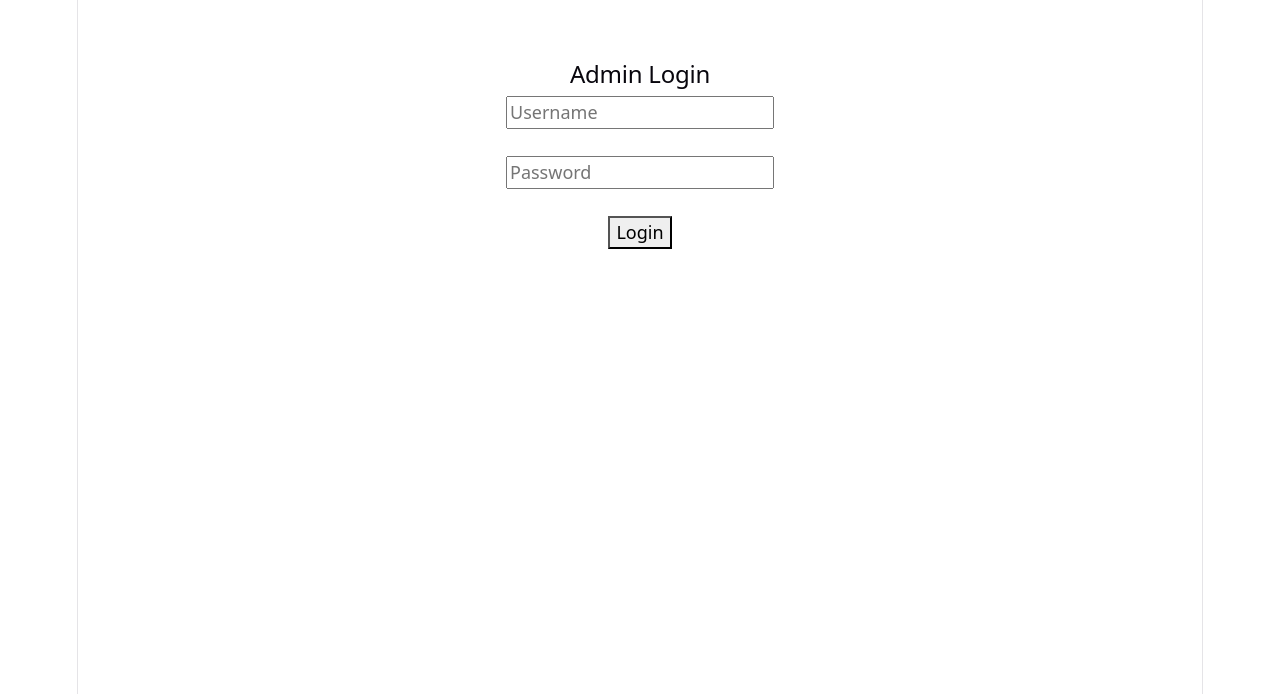
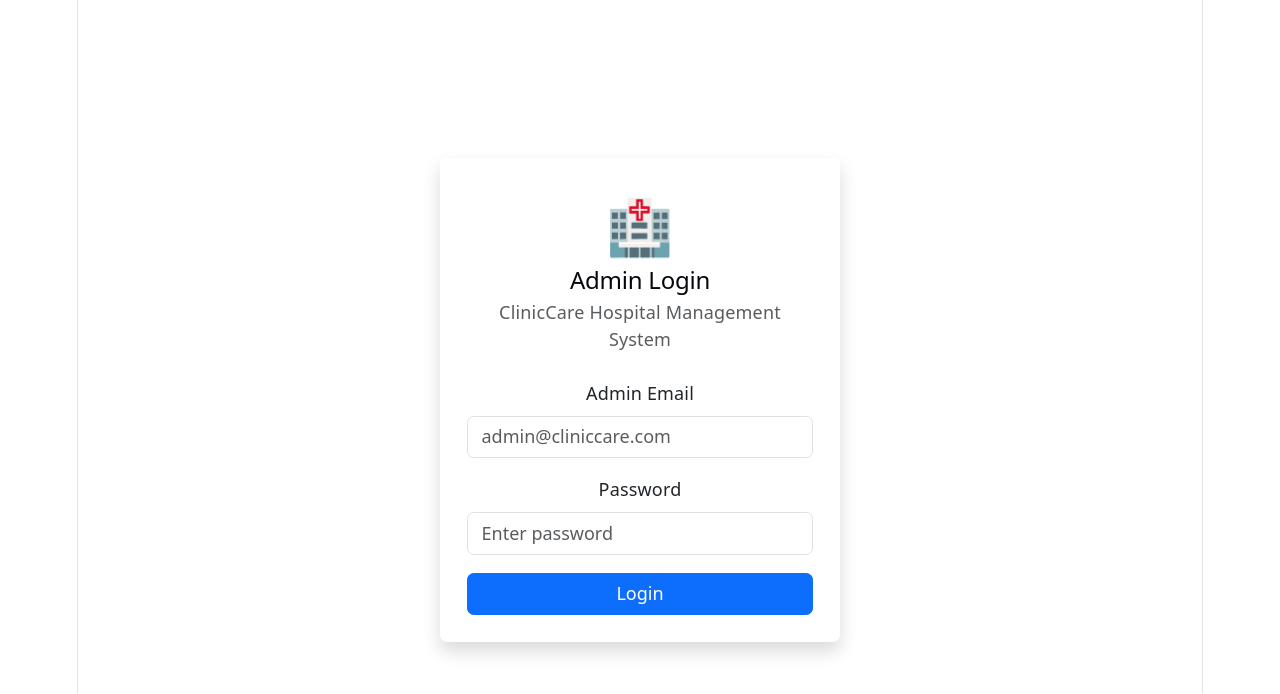
Before and after one commit to Myakubusani/clinic-appointment-system, a React (Vite) app in the folder client/: page /admin-login in a window 1280 px wide. Shown: the top 694 px of the page. Built offline with nearby package versions, Linux system fonts and the light colour scheme.

Commit message:
Fix admin login authentication

```diff
--- a/client/src/pages/AdminLogin.jsx
+++ b/client/src/pages/AdminLogin.jsx
@@ -1,53 +1,122 @@
 import { useState } from "react";
 import { useNavigate } from "react-router-dom";
+import API from "../services/api";
 
 function AdminLogin() {
-  const [username, setUsername] = useState("");
+  const [email, setEmail] = useState("");
   const [password, setPassword] = useState("");
+  const [loading, setLoading] = useState(false);
 
   const navigate = useNavigate();
 
-  const handleLogin = (e) => {
+  const handleLogin = async (e) => {
     e.preventDefault();
 
-    // Default Admin Login
-    if (username === "admin" && password === "admin123") {
+    try {
+      setLoading(true);
+
+      const response = await API.post("/auth/login", {
+        email: email.trim(),
+        password,
+      });
+
+      const { token, role, user } = response.data;
+
+      // Make sure this is actually an admin account
+      if (role !== "admin") {
+        alert("This account does not have administrator access.");
+        return;
+      }
+
+      // Save authentication information
+      localStorage.setItem("token", token);
+      localStorage.setItem("role", role);
+      localStorage.setItem("user", JSON.stringify(user));
+
+      // Keep compatibility with existing code
       localStorage.setItem("admin", "true");
-      navigate("/admin");
-    } else {
-      alert("Invalid Admin Credentials");
+
+      // Go to Admin Dashboard
+      navigate("/admin", { replace: true });
+
+    } catch (error) {
+      console.error("Admin login error:", error);
+
+      const message =
+        error.response?.data?.message ||
+        "Login failed. Please check your email and password.";
+
+      alert(message);
+
+    } finally {
+      setLoading(false);
     }
   };
 
   return (
-    <div style={{ maxWidth: "400px", margin: "60px auto" }}>
-      <h2>Admin Login</h2>
+    <div
+      className="container d-flex justify-content-center align-items-center"
+      style={{ minHeight: "100vh" }}
+    >
+      <div
+        className="card shadow border-0 p-4"
+        style={{ maxWidth: "400px", width: "100%" }}
+      >
+        <div className="text-center mb-4">
+          <div style={{ fontSize: "3rem" }}>🏥</div>
+
+          <h2 className="mb-1">
+            Admin Login
+          </h2>
+
+          <p className="text-muted mb-0">
+            ClinicCare Hospital Management System
+          </p>
+        </div>
 
         <form onSubmit={handleLogin}>
+
+          <div className="mb-3">
+            <label className="form-label">
+              Admin Email
+            </label>
+
             <input
-          type="text"
-          placeholder="Username"
-          value={username}
-          onChange={(e) => setUsername(e.target.value)}
+              type="email"
+              className="form-control"
+              placeholder="admin@cliniccare.com"
+              value={email}
+              onChange={(e) => setEmail(e.target.value)}
               required
             />
+          </div>
 
-        <br /><br />
+          <div className="mb-3">
+            <label className="form-label">
+              Password
+            </label>
 
             <input
               type="password"
-          placeholder="Password"
+              className="form-control"
+              placeholder="Enter password"
               value={password}
               onChange={(e) => setPassword(e.target.value)}
               required
             />
+          </div>
 
-        <br /><br />
+          <button
+            type="submit"
+            className="btn btn-primary w-100"
+            disabled={loading}
+          >
+            {loading ? "Logging in..." : "Login"}
+          </button>
 
-        <button type="submit">
-          Login
-        </button>
         </form>
+
+      </div>
     </div>
   );
 }
```
Lines whose indentation alone changed are shown as unchanged.
